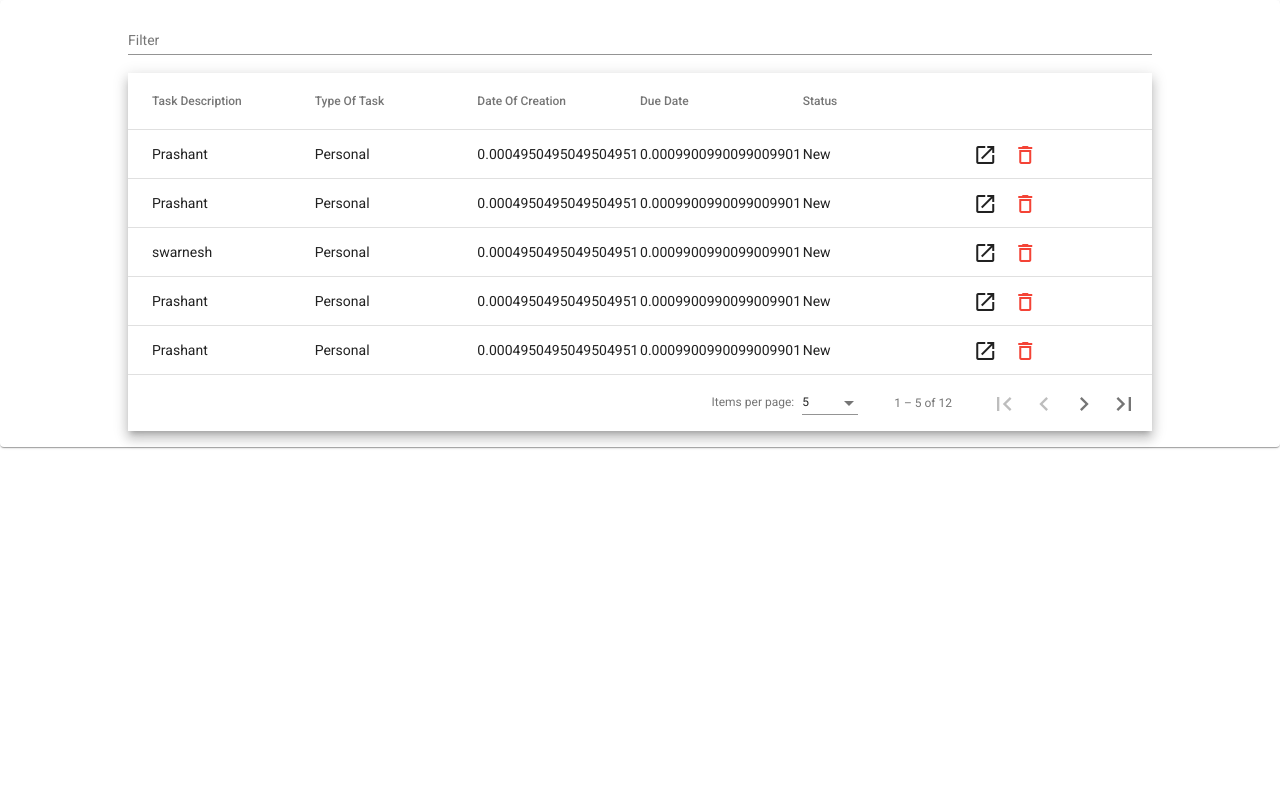
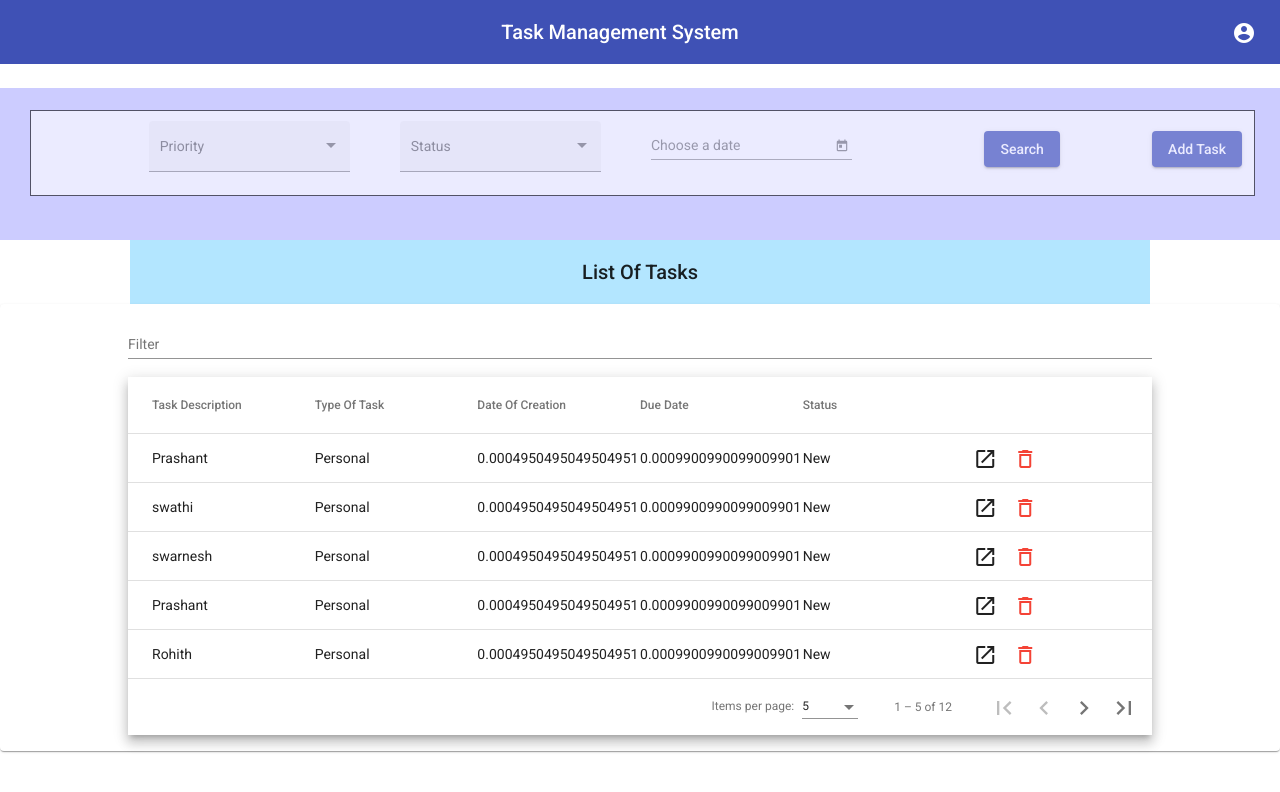
Before and after one commit to Hemaprashant/TaskManagementUIFinal, an Angular app: page / in a window 1280 px wide. Shown: the top 792 px of the page. Built offline with nearby package versions, Linux system fonts and the light colour scheme.

Commit message:
SearchAndListCommit

```diff
--- a/src/app/app.module.ts
+++ b/src/app/app.module.ts
@@ -27,7 +27,7 @@ import { TaskService } from './shared/task.service';
     FormsModule
   ],
   providers: [HeroService,TaskService],
-  bootstrap: [TasklistComponent],
+  bootstrap: [SearchComponent,TasklistComponent],
   entryComponents:[AddtaskComponent]
 })
 export class AppModule { }
--- a/src/app/search/search.component.css
+++ b/src/app/search/search.component.css
@@ -4,7 +4,8 @@
 }
 .middle{
   width:100%;
-  height:20%;
+  height:19%;
+  background-color:#ccccff;
 }
 .lower{
   width:100%;
--- a/src/app/search/search.component.html
+++ b/src/app/search/search.component.html
@@ -1,5 +1,4 @@
-<html>
-<body style="background:#ccccff;">
+
     <div class="upper">
     <div class="title-center">
       <mat-toolbar color="primary" class="fixed-header">
@@ -51,6 +50,3 @@
                </div>
      </div>
      </div>
-
-     </body>
-     </html>
--- a/src/app/search/tasklist/tasklist.component.html
+++ b/src/app/search/tasklist/tasklist.component.html
@@ -1,4 +1,10 @@
-
+<div class="container">
+  <mat-toolbar style="background-color:#b3e6ff;justify-content: space-around;">
+      <span class="fill-remaining-space"></span>
+      <span>List Of Tasks</span>
+      <span class="fill-remaining-space"></span>
+  </mat-toolbar>
+</div>
 <mat-card style="padding-left:10%;padding-right:10%;top; justify-content: space-around;">
 <mat-form-field>
   <mat-label>Filter</mat-label>
--- a/src/app/search/tasklist/tasklist.component.ts
+++ b/src/app/search/tasklist/tasklist.component.ts
@@ -16,17 +16,17 @@ export interface PeriodicElement {
 
 const ELEMENT_DATA: PeriodicElement[] = [
   {taskDescription: 'Prashant', taskType: 'Personal', createdDate:5/5/2020,dueDate: 10/5/2020 ,status: 'New'},
-  {taskDescription: 'Prashant', taskType: 'Personal', createdDate:5/5/2020,dueDate: 10/5/2020 ,status: 'New'},
+  {taskDescription: 'swathi', taskType: 'Personal', createdDate:5/5/2020,dueDate: 10/5/2020 ,status: 'New'},
   {taskDescription: 'swarnesh', taskType: 'Personal', createdDate:5/5/2020,dueDate: 10/5/2020 ,status: 'New'},
   {taskDescription: 'Prashant', taskType: 'Personal', createdDate:5/5/2020,dueDate: 10/5/2020 ,status: 'New'},
+  {taskDescription: 'Rohith', taskType: 'Personal', createdDate:5/5/2020,dueDate: 10/5/2020 ,status: 'New'},
+  {taskDescription: 'Vamsi', taskType: 'Personal', createdDate:5/5/2020,dueDate: 10/5/2020 ,status: 'New'},
+  {taskDescription: 'varun', taskType: 'Personal', createdDate:5/5/2020,dueDate: 10/5/2020 ,status: 'New'},
+  {taskDescription: 'vijay', taskType: 'Personal', createdDate:5/5/2020,dueDate: 10/5/2020 ,status: 'New'},
+  {taskDescription: 'swarnesh', taskType: 'Personal', createdDate:5/5/2020,dueDate: 10/5/2020 ,status: 'New'},
+  {taskDescription: 'Rohith', taskType: 'Personal', createdDate:5/5/2020,dueDate: 10/5/2020 ,status: 'New'},
   {taskDescription: 'Prashant', taskType: 'Personal', createdDate:5/5/2020,dueDate: 10/5/2020 ,status: 'New'},
-  {taskDescription: 'Prashant', taskType: 'Personal', createdDate:5/5/2020,dueDate: 10/5/2020 ,status: 'New'},
-  {taskDescription: 'Prashant', taskType: 'Personal', createdDate:5/5/2020,dueDate: 10/5/2020 ,status: 'New'},
-  {taskDescription: 'Prashant', taskType: 'Personal', createdDate:5/5/2020,dueDate: 10/5/2020 ,status: 'New'},
-  {taskDescription: 'Prashant', taskType: 'Personal', createdDate:5/5/2020,dueDate: 10/5/2020 ,status: 'New'},
-  {taskDescription: 'Prashant', taskType: 'Personal', createdDate:5/5/2020,dueDate: 10/5/2020 ,status: 'New'},
-  {taskDescription: 'Prashant', taskType: 'Personal', createdDate:5/5/2020,dueDate: 10/5/2020 ,status: 'New'},
-  {taskDescription: 'Prashant', taskType: 'Personal', createdDate:5/5/2020,dueDate: 10/5/2020 ,status: 'New'}
+  {taskDescription: 'swathi', taskType: 'Personal', createdDate:5/5/2020,dueDate: 10/5/2020 ,status: 'New'}
 ];
 
 @Component({
--- a/src/index.html
+++ b/src/index.html
@@ -10,6 +10,7 @@
   <link href="https://fonts.googleapis.com/icon?family=Material+Icons" rel="stylesheet">
 </head>
 <body class="mat-typography">
+  <app-search></app-search>
   <app-tasklist></app-tasklist>
 </body>
 </html>
--- a/src/styles.css
+++ b/src/styles.css
@@ -4,6 +4,9 @@
 
 div.container{
     margin: 0px 40px;
+    padding-left:7%;
+    padding-right:7%;
+
 }
 
 .fill-remaining-space {
```
